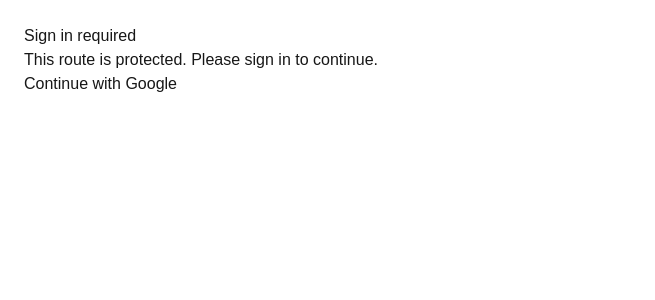
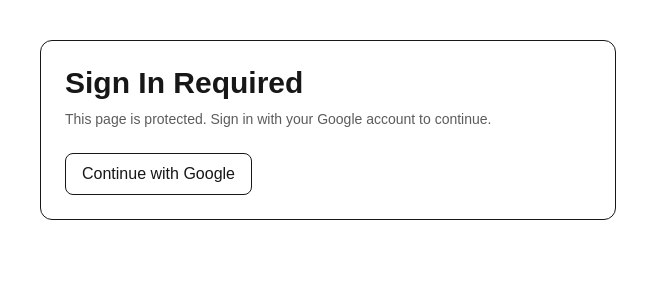
Before and after one commit to zcheng2830/hello-world, a Next.js app: page /list in a window 1280 px wide. Shown: the top 300 px of the page, without its empty margins (0-655 px from the left). Built offline with nearby package versions, Linux system fonts and the light colour scheme; no server answers.

Commit message:
Polish AuthGate login UI for clearer sign-in

```diff
--- a/app/list/AuthGate.tsx
+++ b/app/list/AuthGate.tsx
@@ -1,9 +1,14 @@
 "use client";
 
+import { useState } from "react";
 import { createSupabaseBrowserClient } from "@/lib/supabaseClient";
 
 export default function AuthGate() {
+  const [busy, setBusy] = useState(false);
+
   const signInWithGoogle = async () => {
+    setBusy(true);
+    try {
       const supabase = createSupabaseBrowserClient();
       await supabase.auth.signInWithOAuth({
         provider: "google",
@@ -11,13 +16,27 @@ export default function AuthGate() {
           redirectTo: `${window.location.origin}/auth/callback`,
         },
       });
+    } finally {
+      setBusy(false);
+    }
   };
 
   return (
-    <main style={{ padding: 24, maxWidth: 520 }}>
-      <h1>Sign in required</h1>
-      <p>This route is protected. Please sign in to continue.</p>
-      <button onClick={signInWithGoogle}>Continue with Google</button>
+    <main className="p-10">
+      <div className="max-w-xl border rounded-xl p-6">
+        <h1 className="text-3xl font-semibold mb-2">Sign In Required</h1>
+        <p className="mt-2 text-sm opacity-70">
+          This page is protected. Sign in with your Google account to continue.
+        </p>
+
+        <button
+          onClick={signInWithGoogle}
+          disabled={busy}
+          className="mt-6 px-4 py-2 border rounded-lg hover:shadow disabled:opacity-50"
+        >
+          {busy ? "Signing in..." : "Continue with Google"}
+        </button>
+      </div>
     </main>
   );
 }
```
Lines whose indentation alone changed are shown as unchanged.
